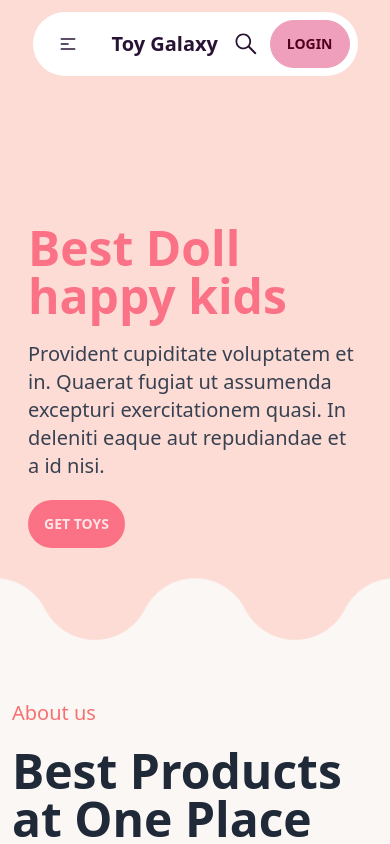
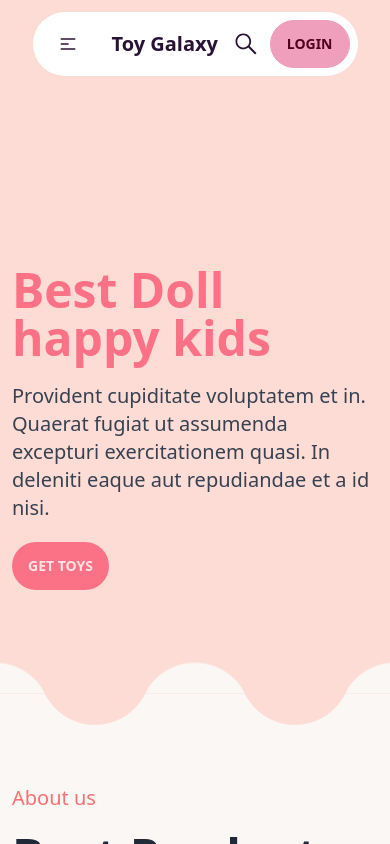
Before and after one commit to jhimi01/doll-galaxy, a React (Vite) app: page / in a window 390 px wide. Shown: the top 844 px of the page. Built offline with nearby package versions, Linux system fonts and the light colour scheme; no server answers.

Commit message:
responsive

```diff
--- a/src/HomePage/About/About.jsx
+++ b/src/HomePage/About/About.jsx
@@ -2,7 +2,7 @@ import './About.css'
 
 const About = () => {
     return (
-        <div className="md:flex items-center justify-between my-10 md:my-20 px-3 md:px-20">
+        <div className="md:flex items-center justify-between my-10 md:my-20 md:px-0 px-3 md:w-5/6 w-full mx-auto">
 
 <div className="md:w-1/2 w-full" data-aos="flip-left"  data-aos-duration="1500" >
     <h4 className="text-xl text-red-400">About us</h4>
--- a/src/HomePage/Banner/Banner.jsx
+++ b/src/HomePage/Banner/Banner.jsx
@@ -2,9 +2,9 @@ import baby1 from '../../assets/image/babybanner1.png'
 import './Banner.css'
 const Banner = () => {
     return (
-       <div className="hero min-h-[80vh] md:min-h-[100vh] -mt-20 bg-[#fddcd5] banner-wave my-auto"
+       <div className="hero min-h-[90vh] md:min-h-[100vh] -mt-20 bg-[#fddcd5] banner-wave my-auto"
       >
-  <div className="md:flex items-center justify-between md:px-20 px-7">
+  <div className="md:flex items-center justify-between md:w-5/6 md:px-0 px-3 mx-auto">
     <div className=" text-black md:w-1/2 w-full md:mt-0 mt-32"  data-aos="fade-up"
      data-aos-duration="1000">
       <h1 className="mb-5 text-5xl md:text-7xl font-bold text-rose-400">Best Doll happy kids</h1>
@@ -12,7 +12,7 @@ const Banner = () => {
       <button className="btn  bg-rose-400 border-0 hover:bg-rose-300 text-rose-100 hover:text-rose-500">Get Toys</button>
 
     </div>
-    <div className='md:w-3/4 w-full md:h-screen'  data-aos="fade-up"
+    <div className='md:w-1/2 w-full md:h-screen'  data-aos="fade-up"
      data-aos-duration="1000">
     <img src={baby1} alt="baby" className='w-full md:h-full h-0 object-cover' />
     </div>
```
